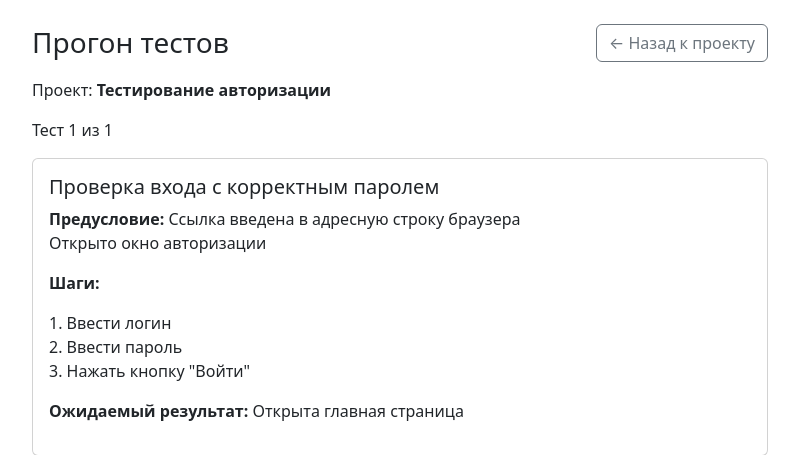
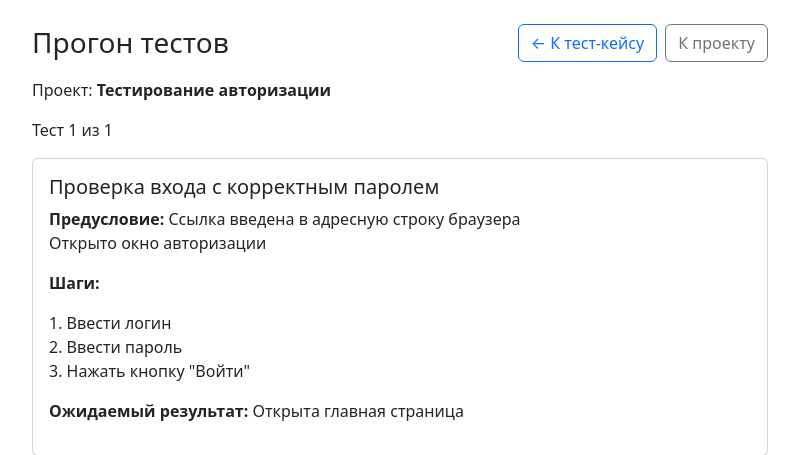
Before and after one commit to 254852bm/test_runner_web, a Flask app: page /project/1/run in a window 1280 px wide. Shown: the part 56-511 px from the top of the page, without its empty margins (240-1039 px from the left). Run offline with Flask 3, Linux system fonts and the light colour scheme; a user stored in the database is signed in.

Commit message:
Improve run navigation and single-test flow

```diff
--- a/templates/run.html
+++ b/templates/run.html
@@ -4,10 +4,13 @@
     <div class="col-md-8">
         <div class="d-flex justify-content-between align-items-center gap-2 flex-wrap mb-3">
             <h3 class="mb-0">Прогон тестов</h3>
-            <a href="{{ url_for('main.project_detail', project_id=project.id) }}" class="btn btn-outline-secondary">← Назад к проекту</a>
+            <div class="action-buttons">
+                <a href="{{ url_for('main.test_detail', project_id=project.id, test_id=test.id) }}" class="btn btn-outline-primary">← К тест-кейсу</a>
+                <a href="{{ url_for('main.project_detail', project_id=project.id) }}" class="btn btn-outline-secondary">К проекту</a>
+            </div>
         </div>
         <p>Проект: <strong class="project-name">{{ project.name }}</strong></p>
-        <p>Тест {{ current_index + 1 }} из {{ total }}</p>
+        <p>{% if single_test %}Выбран тест-кейс{% else %}Тест {{ current_index + 1 }} из {{ total }}{% endif %}</p>
 
         <div class="card">
             <div class="card-body">
@@ -24,7 +27,7 @@
         </div>
 
         <div class="mt-4">
-            <form method="POST" action="{{ url_for('main.run_tests', project_id=project.id, index=current_index) }}">
+            <form method="POST" action="{{ url_for('main.run_tests', project_id=project.id, index=current_index, test_id=(test.id if single_test else None)) }}">
                 <div class="mb-3">
                     <label for="comment" class="form-label">Комментарий (необязательно)</label>
                     <textarea class="form-control" id="comment" name="comment" rows="4" placeholder="Например: баг в шаге 2, кнопка не активна"></textarea>
```
